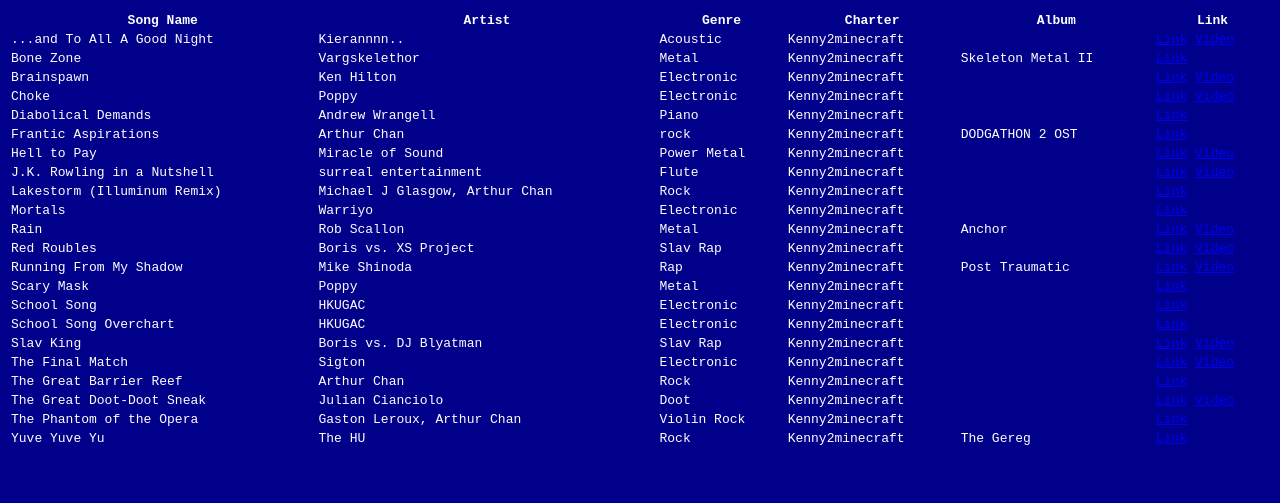
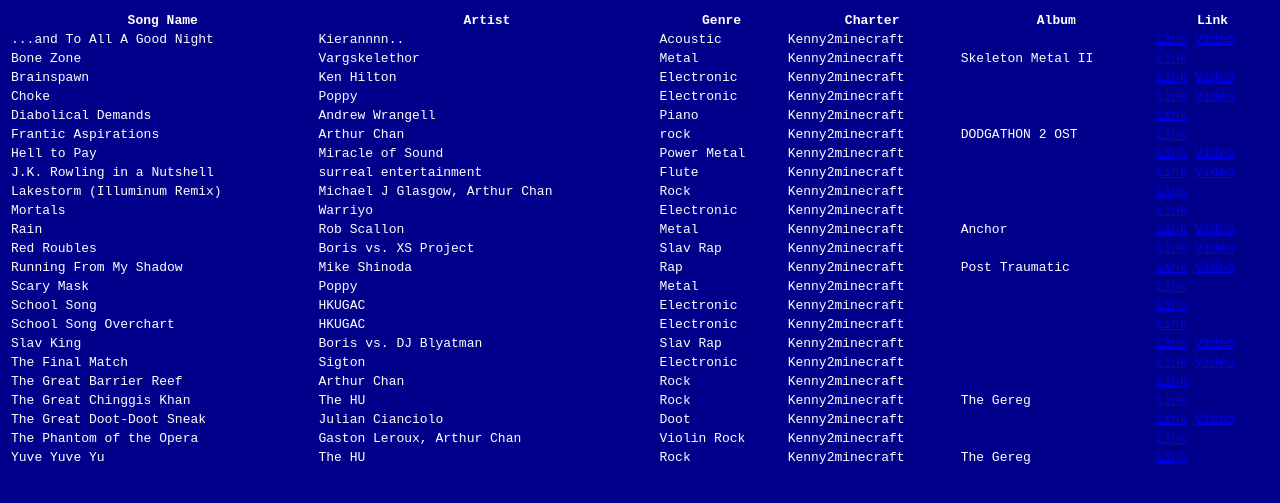
Before and after one commit to Kenny2github/Charts, a plain HTML site: page index.html in a window 1280 px wide. Shown: the part 73-576 px from the top of the page. Drawn offline with Linux system fonts and the light colour scheme.

Commit message:
New chart: The Great Chinggis Khan

```diff
--- a/index.html
+++ b/index.html
@@ -37,6 +37,7 @@
 <tr><td>Slav King</td><td>Boris vs. DJ Blyatman</td><td>Slav Rap</td><td>Kenny2minecraft</td><td></td><td><a href="Slav%20King.zip">Link</a> <a href="https://youtu.be/VEDDBngOvRg">Video</a></td></tr>
 <tr><td>The Final Match</td><td>Sigton</td><td>Electronic</td><td>Kenny2minecraft</td><td></td><td><a href="The%20Final%20Match.zip">Link</a> <a href="https://youtu.be/Ck9zBItQChE">Video</a></td></tr>
 <tr><td>The Great Barrier Reef</td><td>Arthur Chan</td><td>Rock</td><td>Kenny2minecraft</td><td></td><td><a href="The%20Great%20Barrier%20Reef.zip">Link</a></td></tr>
+<tr><td>The Great Chinggis Khan</td><td>The HU</td><td>Rock</td><td>Kenny2minecraft</td><td>The Gereg</td><td><a href="The%20Great%20Chinggis%20Khan.zip">Link</a></td></tr>
 <tr><td>The Great Doot-Doot Sneak</td><td>Julian Cianciolo</td><td>Doot</td><td>Kenny2minecraft</td><td></td><td><a href="The%20Great%20Doot-Doot%20Sneak.zip">Link</a> <a href="https://youtu.be/06Y8AegMeYo">Video</a></td></tr>
 <tr><td>The Phantom of the Opera</td><td>Gaston Leroux, Arthur Chan</td><td>Violin Rock</td><td>Kenny2minecraft</td><td></td><td><a href="The%20Phantom%20of%20the%20Opera.zip">Link</a></td></tr>
 <tr><td>Yuve Yuve Yu</td><td>The HU</td><td>Rock</td><td>Kenny2minecraft</td><td>The Gereg</td><td><a href="Yuve%20Yuve%20Yu.zip">Link</a></td></tr>
```
Also changed, not shown: 1 other file.
